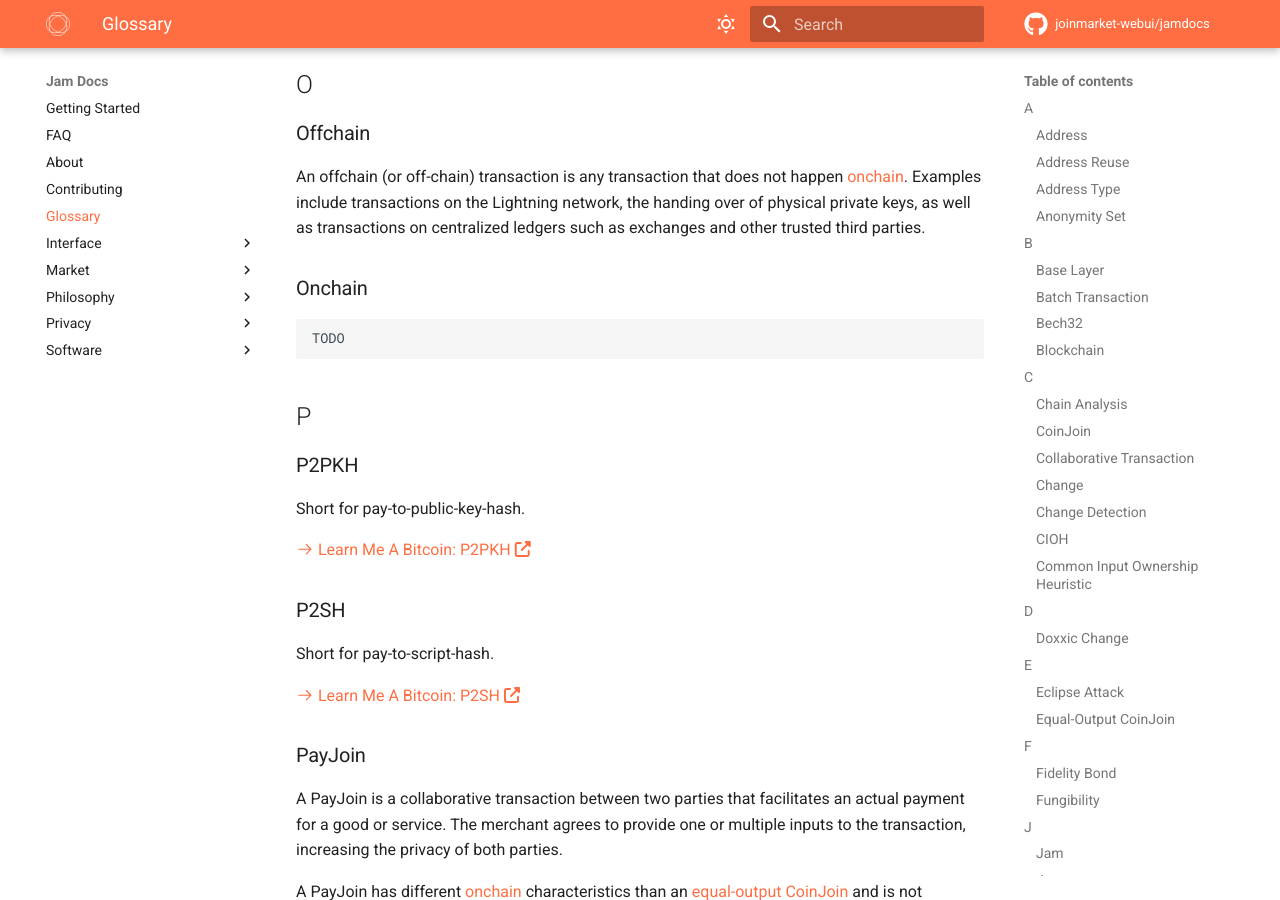
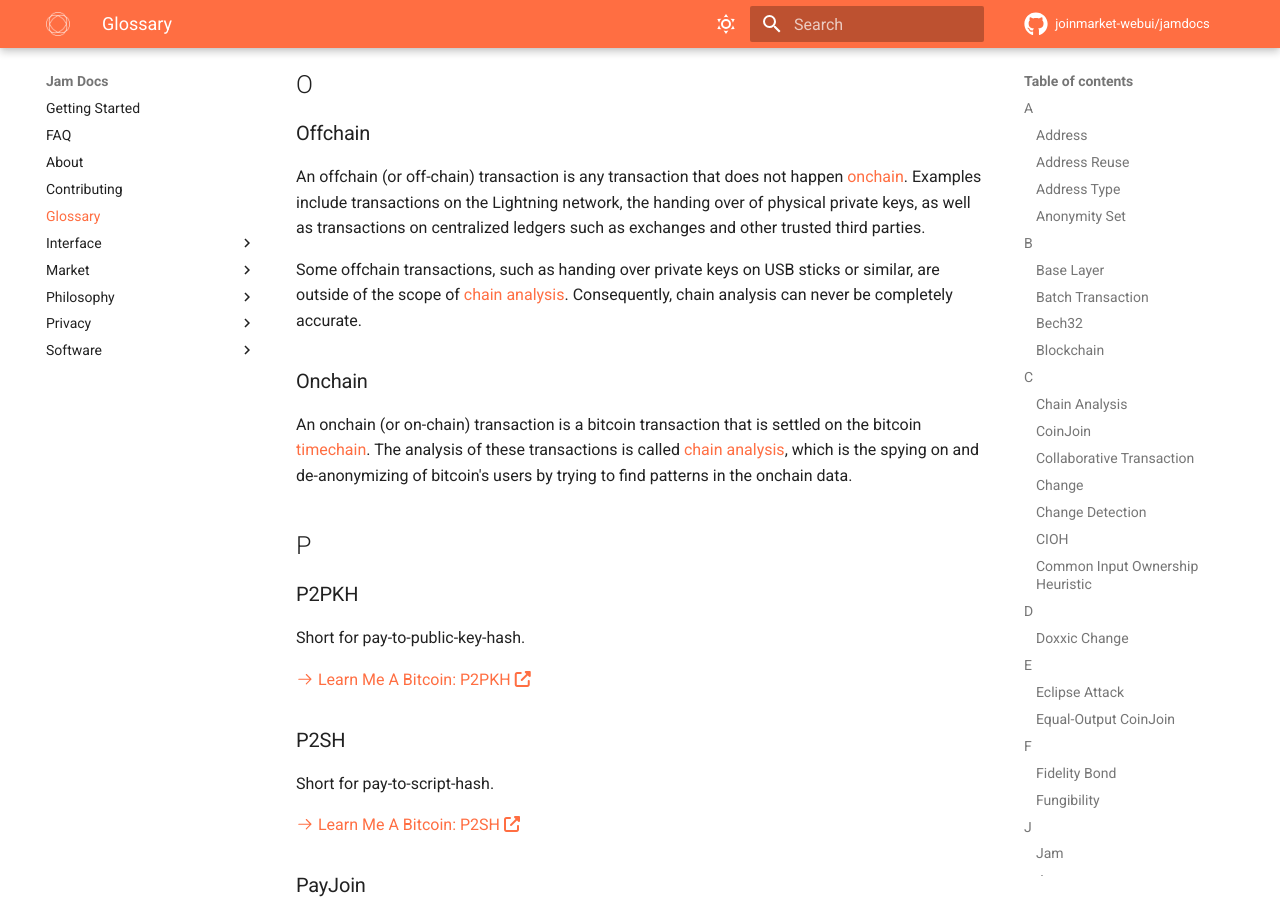
Before and after one commit to joinmarket-webui/jamdocs, an MkDocs documentation site: the page built from docs/glossary.md, in a window 1280 px wide and 900 px high, scrolled down 7015 px. Built offline with MkDocs 1.6.1 and Material for MkDocs 9.7.7, drawn with Linux system fonts in a browser that asks for light colours; nearby versions of some CDN libraries; comment, search, counter and statistics services are not loaded.

Commit message:
docs(glossary): onchain

```diff
--- a/docs/glossary.md
+++ b/docs/glossary.md
@@ -381,9 +381,17 @@ An offchain (or off-chain) transaction is any transaction that does not happen
 handing over of physical private keys, as well as transactions on centralized
 ledgers such as exchanges and other trusted third parties.
 
+Some offchain transactions, such as handing over private keys on USB sticks or
+similar, are outside of the scope of [chain analysis](#chain-analysis).
+Consequently, chain analysis can never be completely accurate.
+
 ### Onchain
 
-    TODO
+An onchain (or on-chain) transaction is a bitcoin transaction that is settled on
+the bitcoin [timechain](#timechain). The analysis of these transactions is
+called [chain analysis](#chain-analysis), which is the spying on and
+de-anonymizing of bitcoin's users by trying to find patterns in the onchain
+data.
 
 ## P
 ### P2PKH
```
